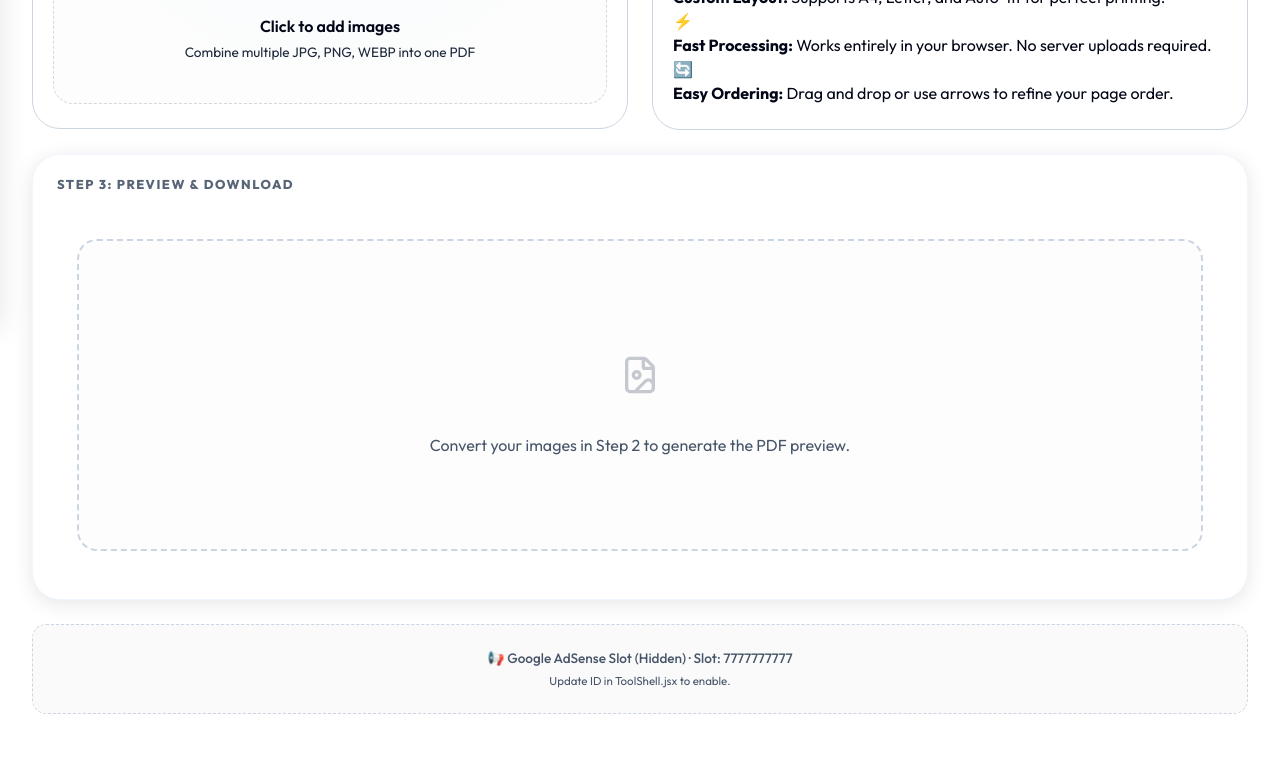
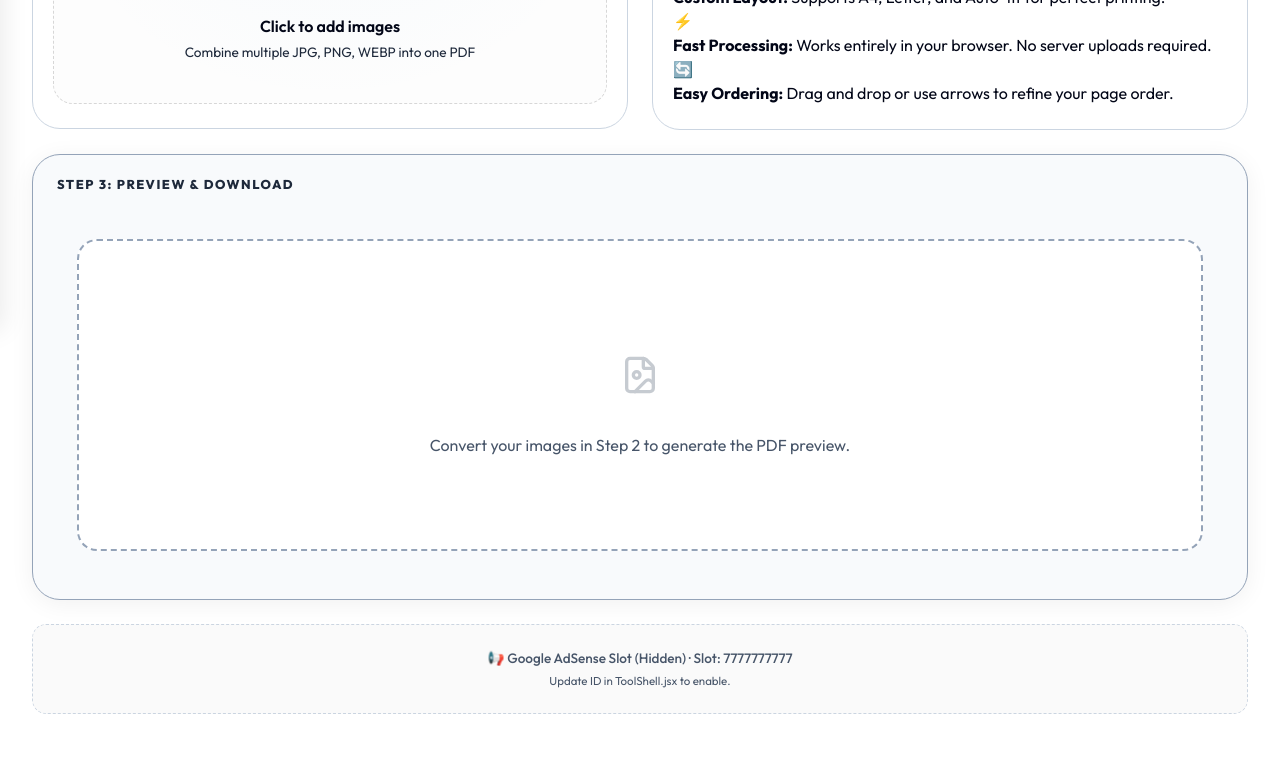
Before and after one commit to BALURAM1226/pixltools, a React (Create React App) app: page /image-to-pdf in a window 1280 px wide. Shown: the part 470-1239 px from the top of the page. Built offline with nearby package versions, Linux system fonts and the light colour scheme.

Commit message:
Improve Step 3 container contrast and border visibility in light mode

```diff
--- a/src/components/ToolShell.css
+++ b/src/components/ToolShell.css
@@ -870,6 +870,18 @@
 .result-panel-refined {
   border: 1px solid var(--accent-dim) !important;
   background: var(--bg-card) !important;
+  box-shadow: var(--shadow-md);
+}
+
+[data-theme="light"] .result-panel-refined {
+  border: 1px solid #94a3b8 !important; /* Proper contrast for outer border */
+  background: #f8fafc !important;
+  box-shadow: 0 4px 24px rgba(0, 0, 0, 0.06);
+}
+
+[data-theme="light"] .result-panel-refined .panel-title {
+  color: var(--text-secondary); /* Darker than muted for better visibility */
+  opacity: 1;
 }
 
 .result-preview-container {
@@ -882,6 +894,11 @@
   margin: 0 24px 24px;
   border-radius: var(--radius-lg);
   transition: all var(--transition);
+}
+
+[data-theme="light"] .result-preview-container {
+  border-color: #94a3b8; /* matched outer border for clean contrast */
+  background: #ffffff;
 }
 
 .result-preview-container:hover {
--- a/src/pages/ImageToPdf.css
+++ b/src/pages/ImageToPdf.css
@@ -185,11 +185,7 @@
   }
 }
 
-.result-panel-refined {
-  border: 1px solid var(--accent-dim) !important;
-  background: var(--bg-card) !important;
-  box-shadow: 0 4px 20px rgba(0, 0, 0, 0.1);
-}
+
 
 
 
@@ -225,14 +221,7 @@
   opacity: 0.3;
 }
 
-.pdf-preview-frame-modern {
-  width: 100%;
-  height: 450px;
-  border: none;
-  border-radius: var(--radius-md);
-  box-shadow: 0 10px 40px rgba(0, 0, 0, 0.4);
-  background: white;
-}
+
 
 @media (max-width: 640px) {
   .modern-result-header {
```
